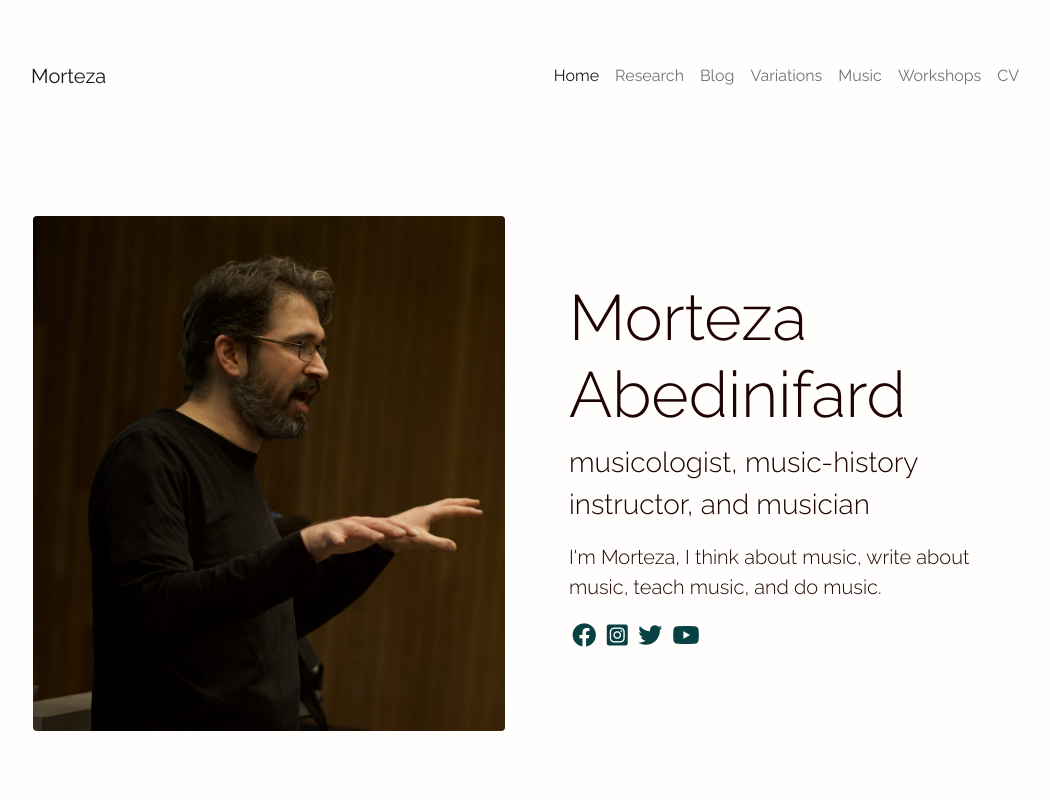
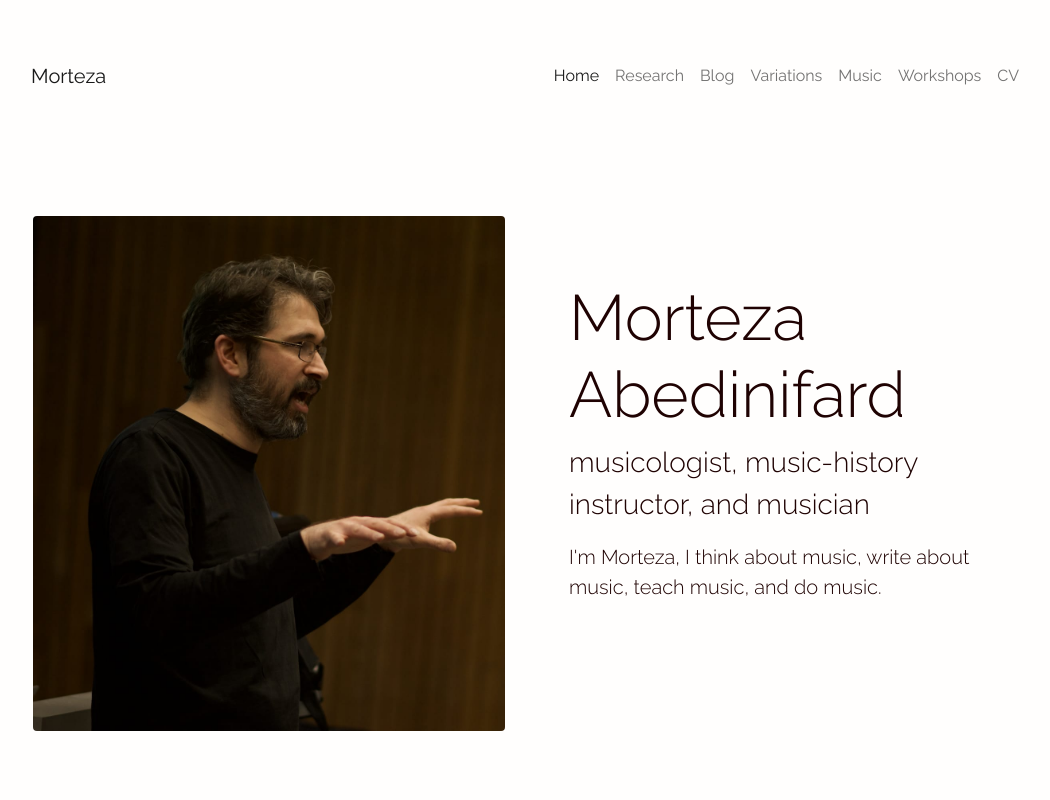
Before and after one commit to mortezabe/mortezaPorfolio, a website: page index.html in a window 1280 px wide. Shown: the top 800 px of the page, without its empty margins (111-1161 px from the left). Drawn offline with nearby package versions, Linux system fonts and the light colour scheme; a web font is replaced by a local one.

Commit message:
social networks

```diff
--- a/index.html
+++ b/index.html
@@ -119,7 +119,7 @@
                 I'm Morteza, I think about music, write about music,
                 teach music, and do music.
               </p>
-              <div class="socialmedia">
+              <!-- <div class="socialmedia">
                 <span>
                   <a href="https://facebook.com"
                     ><i class="fa-brands fa-facebook"></i></a
@@ -135,7 +135,7 @@
                   <a href=""><i class="fa-brands fa-youtube"></i></a>
                 </span>
                 <span> <a href=""></a> </span>
-              </div>
+              </div> -->
             </div>
           </div>
         </div>
```
